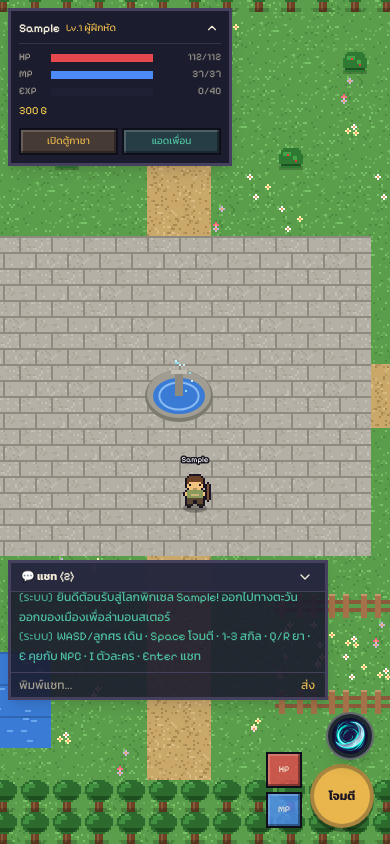
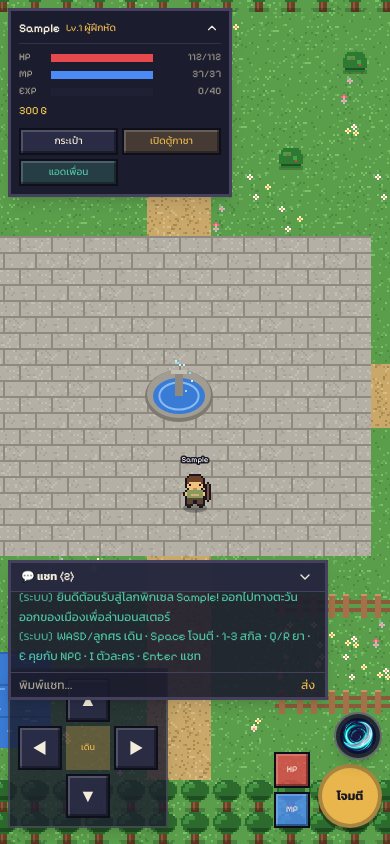
Before and after one commit to tunx2543/pixel-saga, a Next.js app: page / in a window 390 px wide. Both pictures are taken after typing "Sample" into the empty fields and a click on the button "เข้าเล่นแบบ Guest". Built offline with nearby package versions, Linux system fonts and the light colour scheme; no server answers.

Commit message:
Add mobile d-pad and equipment inventory

```diff
--- a/components/game/hud.tsx
+++ b/components/game/hud.tsx
@@ -59,6 +59,7 @@ export function Hud() {
           </div>
           <p className="mt-1 text-[11px] text-gold">{formatNum(p.gold)} G</p>
           <div className="mt-2 grid grid-cols-2 gap-1">
+            <button type="button" onClick={() => openPanel('inventory')} className="pixel-btn bg-secondary px-2 py-1 text-[10px] text-foreground hover:bg-secondary/80">กระเป๋า</button>
             <button type="button" onClick={() => openPanel('gacha')} className="pixel-btn bg-primary/20 px-2 py-1 text-[10px] text-primary hover:bg-primary/30">เปิดตู้กาชา</button>
             <button type="button" onClick={() => openPanel('friends')} className="pixel-btn bg-accent/20 px-2 py-1 text-[10px] text-accent hover:bg-accent/30">แอดเพื่อน</button>
           </div>
--- /dev/null
+++ b/components/game/panels/inventory-panel.tsx
@@ -0,0 +1,55 @@
+'use client'
+
+import { ITEMS } from '@/lib/game/data'
+import { closePanel, equip, itemLabel, unequip } from '@/lib/game/engine'
+import { useGame } from '@/lib/game/use-game'
+import { PanelFrame, PxButton } from './panels'
+
+export function InventoryPanel() {
+  const { p } = useGame()
+  if (!p) return null
+
+  return (
+    <PanelFrame title="กระเป๋าและอุปกรณ์" subtitle={`${p.inventory.length} ช่องที่ใช้ / 30 ช่อง`}>
+      <div className="mb-4 grid grid-cols-2 gap-2">
+        {(['weapon', 'armor'] as const).map((slot) => {
+          const item = p.equipment[slot]
+          return (
+            <div key={slot} className="rounded border border-border bg-secondary/60 p-2">
+              <p className="mb-1 text-[10px] text-muted-foreground">{slot === 'weapon' ? 'อาวุธ' : 'เกราะ'}</p>
+              {item ? (
+                <div className="flex items-center justify-between gap-2">
+                  <span className="truncate text-xs text-primary">{itemLabel(item)}</span>
+                  <PxButton variant="secondary" onClick={() => unequip(slot)}>ถอด</PxButton>
+                </div>
+              ) : <span className="text-xs text-muted-foreground">ว่าง</span>}
+            </div>
+          )
+        })}
+      </div>
+      <div className="grid grid-cols-2 gap-2 sm:grid-cols-3">
+        {p.inventory.map((item) => {
+          const def = ITEMS[item.itemId]
+          if (!def) return null
+          const equipable = def.kind === 'weapon' || def.kind === 'armor'
+          return (
+            <div key={item.uid} className="rounded border border-border bg-card/80 p-2">
+              <div className="mb-2 flex items-center gap-2">
+                <span className="grid size-9 place-items-center rounded border border-white/20 text-lg" style={{ backgroundColor: `${def.color}33` }}>
+                  {def.kind === 'weapon' ? '⚔' : def.kind === 'armor' ? '◆' : def.kind === 'consumable' ? '●' : '✦'}
+                </span>
+                <div className="min-w-0">
+                  <p className="truncate text-xs text-foreground">{itemLabel(item)}</p>
+                  <p className="text-[10px] text-muted-foreground">x{item.qty}</p>
+                </div>
+              </div>
+              {equipable && <PxButton className="w-full" onClick={() => equip(item.uid)}>สวมใส่</PxButton>}
+            </div>
+          )
+        })}
+      </div>
+      {p.inventory.length === 0 && <p className="py-8 text-center text-sm text-muted-foreground">กระเป๋ายังว่างอยู่</p>}
+      <div className="mt-4 flex justify-end"><PxButton variant="secondary" onClick={closePanel}>ปิด</PxButton></div>
+    </PanelFrame>
+  )
+}
--- a/components/game/panels/panels.tsx
+++ b/components/game/panels/panels.tsx
@@ -9,6 +9,7 @@ import { CharacterPanel } from './character-panel'
 import { EnhancePanel } from './enhance-panel'
 import { GachaPanel } from './gacha-panel'
 import { FriendsPanel } from './friends-panel'
+import { InventoryPanel } from './inventory-panel'
 import { JobPanel } from './job-panel'
 import { ShopPanel } from './shop-panel'
 import { StoragePanel } from './storage-panel'
@@ -24,6 +25,8 @@ export function Panels() {
       return <GachaPanel />
     case 'friends':
       return <FriendsPanel game={g} />
+    case 'inventory':
+      return <InventoryPanel />
     case 'job':
       return <JobPanel />
     case 'storage':
--- a/components/game/touch-controls.tsx
+++ b/components/game/touch-controls.tsx
@@ -68,32 +68,27 @@ export function TouchControls() {
   const g = useGame()
   const job = currentJob()
 
-  const handlePointerMoveOrDown = (e: React.PointerEvent<HTMLDivElement>) => {
-    if ((e.target as HTMLElement).closest('button')) return
-    if (e.type === 'pointermove' && e.buttons === 0) return
-
-    const rect = e.currentTarget.getBoundingClientRect()
-    const dx = e.clientX - (rect.left + rect.width / 2)
-    const dy = e.clientY - (rect.top + rect.height / 2)
-    game.keys.clear()
-    if (Math.hypot(dx, dy) < 24) return
-
-    if (Math.abs(dx) >= Math.abs(dy)) game.keys.add(dx < 0 ? 'arrowleft' : 'arrowright')
-    else game.keys.add(dy < 0 ? 'arrowup' : 'arrowdown')
+  const setKey = (key: string, active: boolean) => {
+    if (active) game.keys.add(key)
+    else game.keys.delete(key)
   }
 
-  const handlePointerUp = () => game.keys.clear()
-
   return (
-    <div
-      className="pointer-events-none absolute inset-0 touch-none"
-      onPointerDown={handlePointerMoveOrDown}
-      onPointerMove={handlePointerMoveOrDown}
-      onPointerUp={handlePointerUp}
-      onPointerCancel={handlePointerUp}
-    >
+    <div className="pointer-events-none absolute inset-0 touch-none">
       {/* จัดระเบียบ UI ด้านขวาให้กระชับ ไม่บังจอตอนเล่นแนวนอน */}
-      <div className="pointer-events-auto absolute inset-x-0 bottom-2 right-2 flex items-end justify-end gap-2 p-2">
+      <div className="pointer-events-auto absolute inset-x-0 bottom-2 flex items-end justify-between gap-2 p-2">
+        <div className="grid grid-cols-3 grid-rows-3 gap-1 rounded-2xl border-2 border-white/15 bg-card/80 p-2 shadow-lg">
+          <span />
+          <HoldButton label="เดินขึ้น" onDown={() => setKey('arrowup', true)} onUp={() => setKey('arrowup', false)} className="size-11 rounded-lg bg-secondary/90 text-lg">▲</HoldButton>
+          <span />
+          <HoldButton label="เดินซ้าย" onDown={() => setKey('arrowleft', true)} onUp={() => setKey('arrowleft', false)} className="size-11 rounded-lg bg-secondary/90 text-lg">◀</HoldButton>
+          <span className="grid size-11 place-items-center rounded-lg bg-primary/30 text-[9px] text-primary">เดิน</span>
+          <HoldButton label="เดินขวา" onDown={() => setKey('arrowright', true)} onUp={() => setKey('arrowright', false)} className="size-11 rounded-lg bg-secondary/90 text-lg">▶</HoldButton>
+          <span />
+          <HoldButton label="เดินลง" onDown={() => setKey('arrowdown', true)} onUp={() => setKey('arrowdown', false)} className="size-11 rounded-lg bg-secondary/90 text-lg">▼</HoldButton>
+          <span />
+        </div>
+        <div className="flex items-end gap-2">
         {/* ปุ่มยา HP / MP ขนาดเล็กด้านข้าง */}
         <div className="flex flex-col gap-1">
           <HoldButton label="ยา HP" onDown={() => drinkPotion('hp')} className="size-9 bg-hp/80 text-[9px]">
@@ -144,6 +139,7 @@ export function TouchControls() {
             โจมตี
           </HoldButton>
         </div>
+        </div>
       </div>
     </div>
   )
--- a/lib/game/engine.ts
+++ b/lib/game/engine.ts
@@ -115,7 +115,7 @@ interface Projectile {
   delay: number
 }
 
-export type PanelId = 'shop' | 'enhance' | 'job' | 'storage' | 'character' | 'gacha' | 'friends'
+export type PanelId = 'shop' | 'enhance' | 'job' | 'storage' | 'character' | 'gacha' | 'friends' | 'inventory'
 export type ChatType = 'system' | 'player' | 'gm' | 'loot' | 'error' | 'npc'
 export interface ChatMsg {
   id: number
```
